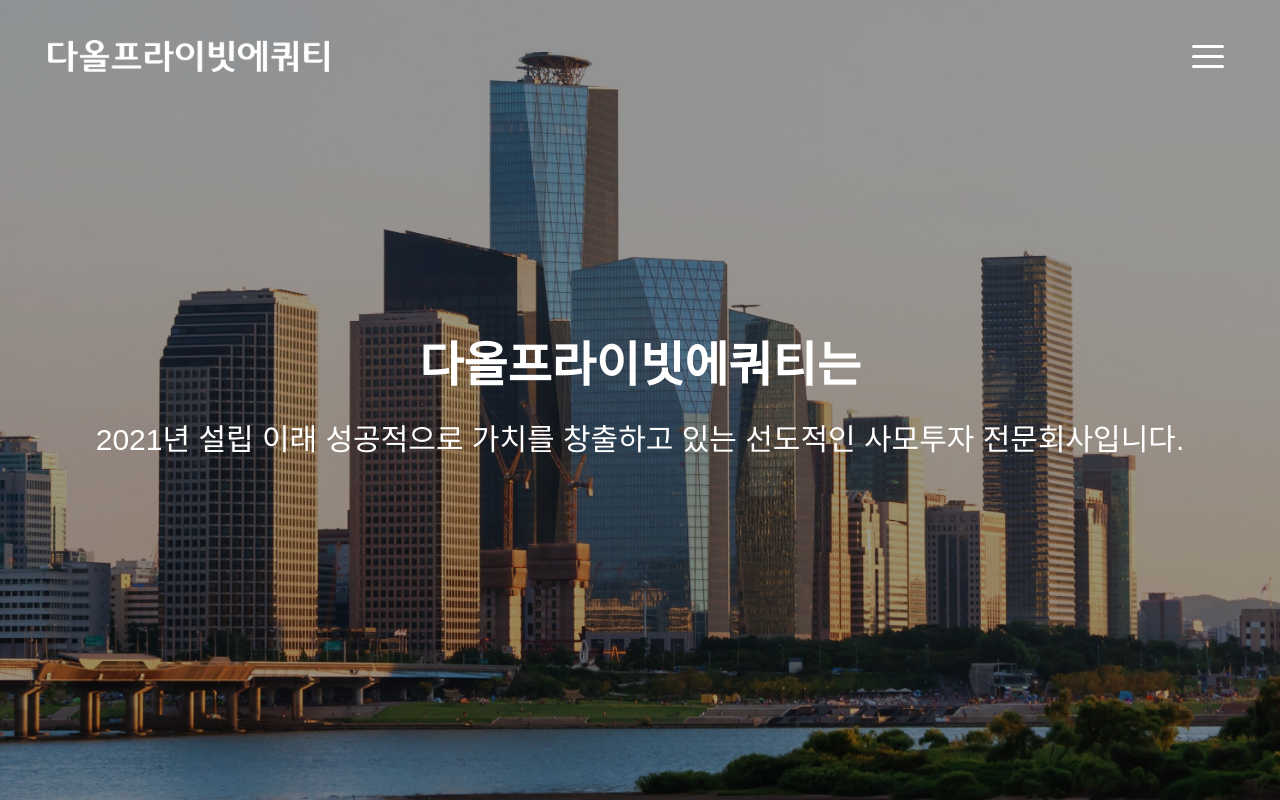
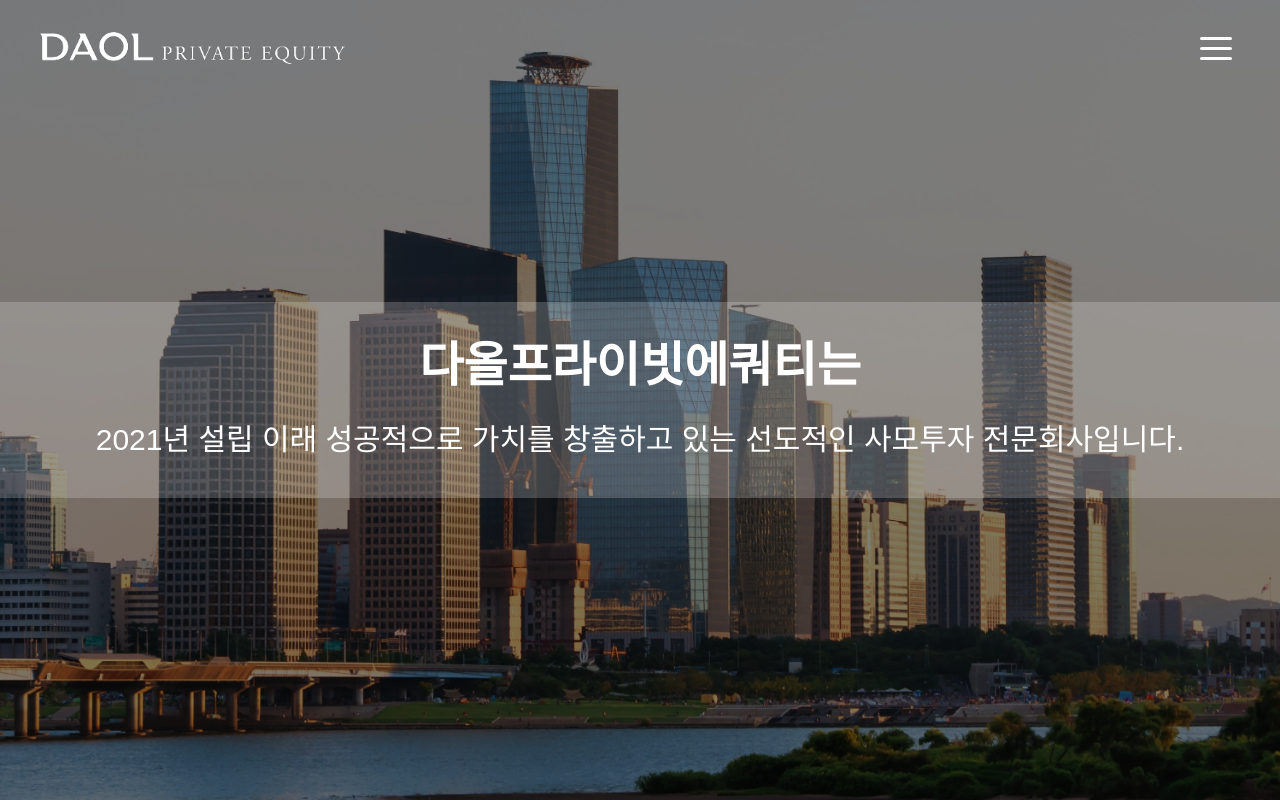
Before and after one commit to purplelow/daolpe, a Next.js app: page / in a window 1280 px wide. Built offline with nearby package versions, Linux system fonts and the light colour scheme; a web font is replaced by a local one.

Commit message:
Feat: Main logo / text, company bg

```diff
--- a/app/company/page.tsx
+++ b/app/company/page.tsx
@@ -6,12 +6,24 @@
 const Live: NextPage = () => {
   return (
     <Layout title="company">
-      <div className="absolute top-0 h-full w-full bg-[url('/assets/main_bg.jpeg')] bg-cover bg-center">
-        <div className="flex h-full items-center justify-center">
+      <div className="absolute top-0 h-full w-full bg-[url('/assets/bg_company_gray.png')] bg-cover bg-center">
+        {/* <div className="fixed z-10 h-screen w-screen bg-black bg-opacity-50"></div> */}
+        {/* <div className="relative z-30 flex h-full items-center justify-center">
           <span className="h-auto text-8xl text-white">
             DAOL Private Equity
           </span>
-        </div>
+        </div> */}
+        <main className="relative z-30 flex h-full w-full items-center justify-center">
+          <section className="min-h-[196px] w-full space-y-8 bg-white bg-opacity-20 py-10 text-center text-white">
+            <p className="bold h-full text-5xl">DAOL Private Equity</p>
+            {/* <p className="light text-3xl">
+              2021년 설립 이래 성공적으로 가치를 창출하고 있는 선도적인 사모투자
+              전문회사입니다.
+            </p> */}
+          </section>
+
+          <section></section>
+        </main>
         <Footer />
       </div>
     </Layout>
--- a/app/page.tsx
+++ b/app/page.tsx
@@ -6,10 +6,10 @@
   return (
     <Layout title="홈">
       <div className="absolute top-0 h-full w-full bg-[url('/assets/bg_main_trim.jpg')] bg-cover bg-center">
-        <div className="fixed z-10 h-screen w-screen bg-black bg-opacity-40"></div>
+        <div className="fixed z-10 h-screen w-screen bg-black bg-opacity-50"></div>
         {/* <SliderBox /> */}
-        <main className="relative z-20 flex h-full w-full items-center justify-center">
-          <section className="space-y-8 text-center text-white">
+        <main className="relative z-30 flex h-full w-full items-center justify-center">
+          <section className="min-h-[196px] w-full space-y-8 bg-white bg-opacity-20 py-10 text-center text-white">
             <p className="bold text-5xl">다올프라이빗에쿼티는</p>
             <p className="light text-3xl">
               2021년 설립 이래 성공적으로 가치를 창출하고 있는 선도적인 사모투자
--- a/components/Footer.tsx
+++ b/components/Footer.tsx
@@ -1,7 +1,7 @@
 export default function Footer() {
   return (
     // <div className="absolute bottom-0 w-full">
-    <div className="relative z-50 grid grid-cols-1 gap-y-10 bg-gray-100 px-32 py-14 md:grid-cols-4">
+    <div className="relative z-20 grid grid-cols-1 gap-y-10 bg-gray-100 px-32 py-14 md:grid-cols-4">
       <div className="space-y-4 text-xs text-gray-800">
         <h5 className="font-bold">ABOUT</h5>
         <p>How JSbnb works</p>
--- a/components/Header.tsx
+++ b/components/Header.tsx
@@ -37,7 +37,7 @@
   });
 
   return (
-    <header className="sticky top-0 z-50 grid grid-cols-2 justify-end px-3 py-1 md:px-12 md:py-8">
+    <header className="sticky top-0 z-50 grid grid-cols-2 justify-end px-3 py-1 md:px-10 md:py-6">
       {/* Left - Logo */}
       <div
         // onClick={() => router.push("/")}
@@ -45,7 +45,7 @@
       >
         <Link className="z-50 block" href={"/"}>
           <Image
-            src="/assets/logo_white_kor.png"
+            src="/assets/logo_white.png"
             alt="다올 프라이빗에쿼티"
             fill
             className="object-contain object-left py-1"
@@ -70,10 +70,10 @@
           }  top-0 z-40 h-full w-[280px] bg-white bg-opacity-90 transition-all ease-in`}
         >
           <div className="grid h-full grid-cols-1 grid-rows-2 items-center justify-end">
-            <ul className="bolder space-y-8 pt-32 text-center text-2xl text-[#222222]">
+            <ul className="bolder space-y-8 pl-16 pt-32 text-left text-2xl text-[#222222]">
               <li>
                 <Link className="block py-2" href={"/"}>
-                  Home
+                  Main
                 </Link>
               </li>
               <li>
@@ -93,7 +93,7 @@
               </li>
             </ul>
             <div className="flex h-full flex-col flex-wrap items-center justify-end pb-4">
-              <span className="px-4 text-center text-sm">
+              <span className="px-4 text-center text-[10px]">
                 COPYRIGHT© <br />
                 DAOL Private Equity ALL RIGHTS RESERVED.
               </span>
```
Also changed, not shown: 2 other files (tests, documents, lock files or other folders).
